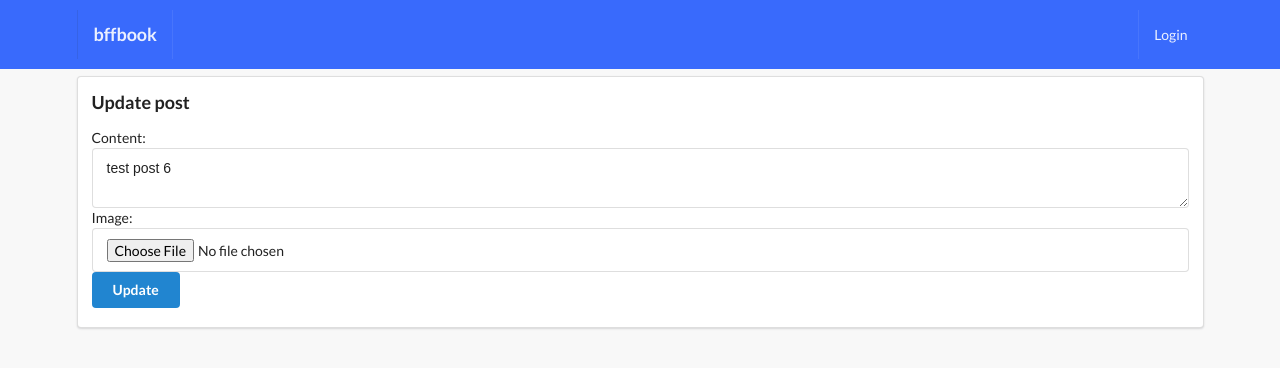
After one commit to JohnG88/Social_Network1, a Django app: page /posts/6/update/ in a window 1280 px wide. The commit adds this page. Shown: the top 368 px of the page. Run offline with Django 3.2, Linux system fonts and the light colour scheme; data comes from the database, SQL or seed files in the repository; both versions use the stored data as it was after the commit; some libraries are stand-ins or nearby versions.

Commit message:
Added delete and update post, with some security implemntations

```diff
--- /dev/null
+++ b/posts/templates/posts/update.html
@@ -0,0 +1,16 @@
+{% extends "base.html" %}
+
+{% block title %}
+    Update Post
+{% endblock title %}
+
+{% block content %}
+    <div class="ui segment">
+        <h3>Update post</h3>
+        <form action="" method='POST' class="ui form" enctype="multipart/form-data">
+            {% csrf_token %}
+            {{ form }}
+            <button type='submit' class="ui button primary mt-5">Update</button>
+        </form>
+    </div>
+{% endblock content %}
--- a/posts/urls.py
+++ b/posts/urls.py
@@ -1,8 +1,10 @@
 from django.urls import path
-from .views import post_comment_create_and_list_view, like_unlike_post
+from .views import post_comment_create_and_list_view, like_unlike_post, PostDeleteView, PostUpdateView
 
 app_name = 'posts'
 urlpatterns = [
     path('', post_comment_create_and_list_view, name='main-post-view'),
     path('liked/', like_unlike_post, name='like-post-view'),
+    path('<pk>/delete/', PostDeleteView.as_view(), name='post-delete'),
+    path('<pk>/update/', PostUpdateView.as_view(), name='post-update'),
 ]
--- a/posts/views.py
+++ b/posts/views.py
@@ -1,7 +1,10 @@
 from django.shortcuts import render, redirect
+from django.urls import reverse_lazy
 from .models import Post, Like
 from profiles.models import Profile
 from .forms import PostModelForm, CommentModelForm
+from django.views.generic import UpdateView, DeleteView
+from django.contrib import messages
 # Create your views here.
 
 
@@ -65,3 +68,32 @@ def like_unlike_post(request):
             like.save()
 
     return redirect('posts:main-post-view')
+
+
+class PostDeleteView(DeleteView):
+    model = Post
+    template_name = 'posts/confirm_del.html'
+    success_url = reverse_lazy('posts:main-post-view')
+    # Line above and line below get same result
+    #success_url = '/posts/'
+
+    def get_object(self, *args, **kwargs):
+        pk = self.kwargs.get('pk')
+        obj = Post.objects.get(pk=pk)
+        if not obj.author.user == self.request.user:
+            messages.warning(self.request, 'You need to be the author of the Post top delete it')
+        return obj
+
+class PostUpdateView(UpdateView):
+    form_class = PostModelForm
+    model = Post
+    template_name = 'posts/update.html'
+    success_url = reverse_lazy('posts:main-post-view')
+
+    def form_valid(self, form):
+        profile = Profile.objects.get(user=self.request.user)
+        if form.instance.author == profile:
+            return super().form_valid(form)
+        else:
+            form.add_error(None, 'You need to be the author of the Post top update it')
+            return super().form_invalid(form)
--- a/static/style.css
+++ b/static/style.css
@@ -21,3 +21,20 @@ body {
     top: 200px !important;
     font-size: 20px !important;
 }
+
+.mb-5 {
+    margin-bottom: 5px !important;
+}
+
+.bwhite-lg {
+    background-color: transparent !important;
+}
+
+.bwhite-sm {
+    background-color: transparent !important;
+    width: 10px !important;
+}
+
+.comment-box {
+    display: none;
+}
```
Also changed, not shown: posts/templates/posts/confirm_del.html (added, +30 -0 lines), posts/templates/posts/main.html (+9 -0 lines), db.sqlite3.
